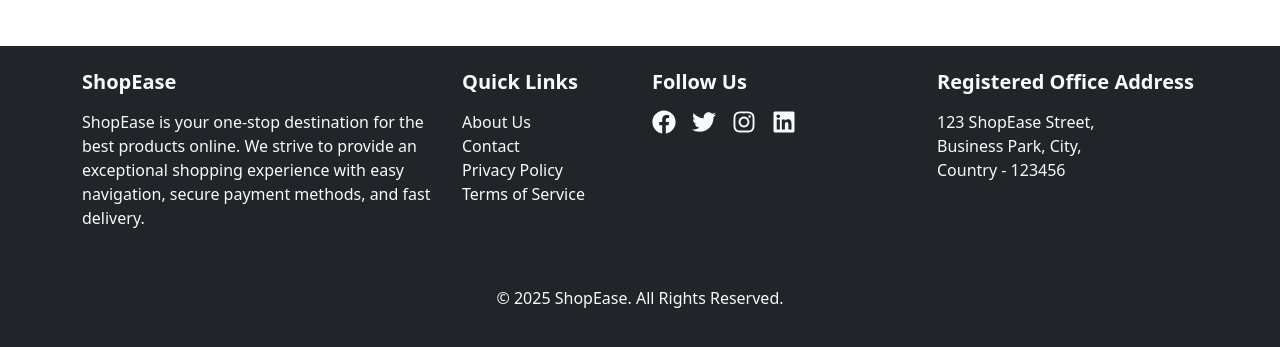
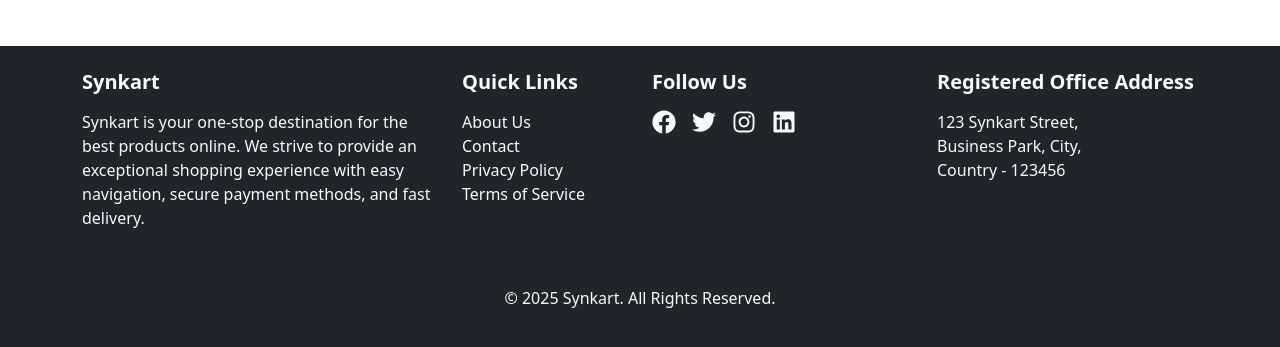
Before and after one commit to rAKES12345/eccommerce-frontend-app, a Next.js app: page /home in a window 1280 px wide. Shown: the part 1057-1404 px from the top of the page. Built offline with nearby package versions, Linux system fonts and the light colour scheme; no server answers.

Commit message:
Changed the brand name

```diff
--- a/src/Components/BNavbar.jsx
+++ b/src/Components/BNavbar.jsx
@@ -31,7 +31,7 @@ const BNavbar = () => {
     <>
       <nav className="navbar bg-light shadow-sm px-3 py-2">
   <div className="container-fluid d-flex flex-nowrap align-items-center justify-content-between">
-    <a className="navbar-brand fw-bold" href="/">ShopEase</a>
+    <a className="navbar-brand fw-bold" href="/">Synkart</a>
 
     <div className="d-flex align-items-center gap-2 mt-2 mt-md-0">
       {/* Search Icon */}
--- a/src/Components/CartNavbar.jsx
+++ b/src/Components/CartNavbar.jsx
@@ -39,7 +39,7 @@ const CartNavbar = () => {
     <>
       <nav className="navbar bg-light shadow-sm px-3 py-2">
         <div className="container-fluid d-flex flex-nowrap align-items-center justify-content-between">
-          <a className="navbar-brand fw-bold" href="/">ShopEase</a>
+          <a className="navbar-brand fw-bold" href="/">Synkart</a>
            {/* Desktop Search */}
                   <form
                     onSubmit={handleSearch}
--- a/src/Components/Footer.jsx
+++ b/src/Components/Footer.jsx
@@ -8,8 +8,8 @@ const Footer = () => {
       <div className="container">
         <div className="row">
           <div className="col-md-4">
-            <h5 className="fw-bold mb-3">ShopEase</h5>
-            <p>ShopEase is your one-stop destination for the best products online. We strive to provide an exceptional shopping experience with easy navigation, secure payment methods, and fast delivery.</p>
+            <h5 className="fw-bold mb-3">Synkart</h5>
+            <p>Synkart is your one-stop destination for the best products online. We strive to provide an exceptional shopping experience with easy navigation, secure payment methods, and fast delivery.</p>
           </div>
 
           <div className="col-md-2">
@@ -35,7 +35,7 @@ const Footer = () => {
           <div className="col-md-3">
             <h5 className="fw-bold mb-3">Registered Office Address</h5>
             <p>
-              123 ShopEase Street,<br />
+              123 Synkart Street,<br />
               Business Park, City,<br />
               Country - 123456
             </p>
@@ -45,7 +45,7 @@ const Footer = () => {
 
       {/* Footer Bottom */}
       <div className="bg-dark text-center text-light py-3 mt-4">
-        <p className="mb-0">© 2025 ShopEase. All Rights Reserved.</p>
+        <p className="mb-0">© 2025 Synkart. All Rights Reserved.</p>
       </div>
     </div>
   );
--- a/src/Components/Navbar.jsx
+++ b/src/Components/Navbar.jsx
@@ -34,7 +34,7 @@ const Navbar = () => {
         <div className="container-fluid d-flex align-items-center justify-content-between">
           {/* Brand */}
           <a className="navbar-brand fw-bold fs-4" href="/">
-            ShopEase
+            Synkart
           </a>
 
           {/* Mobile search toggle */}
--- a/src/Components/SellerNavbar.jsx
+++ b/src/Components/SellerNavbar.jsx
@@ -24,7 +24,7 @@ const SellerNavbar = () => {
     <nav className="navbar navbar-expand-lg navbar-light bg-white shadow-sm px-4" style={{ height: '60px' }}>
       <div className="container-fluid d-flex justify-content-between align-items-center">
         <a className="navbar-brand fw-bold fs-4" href="/" style={{ color: '#2c3e50' }}>
-          ShopEase
+          Synkart
         </a>
 
         <div
```
